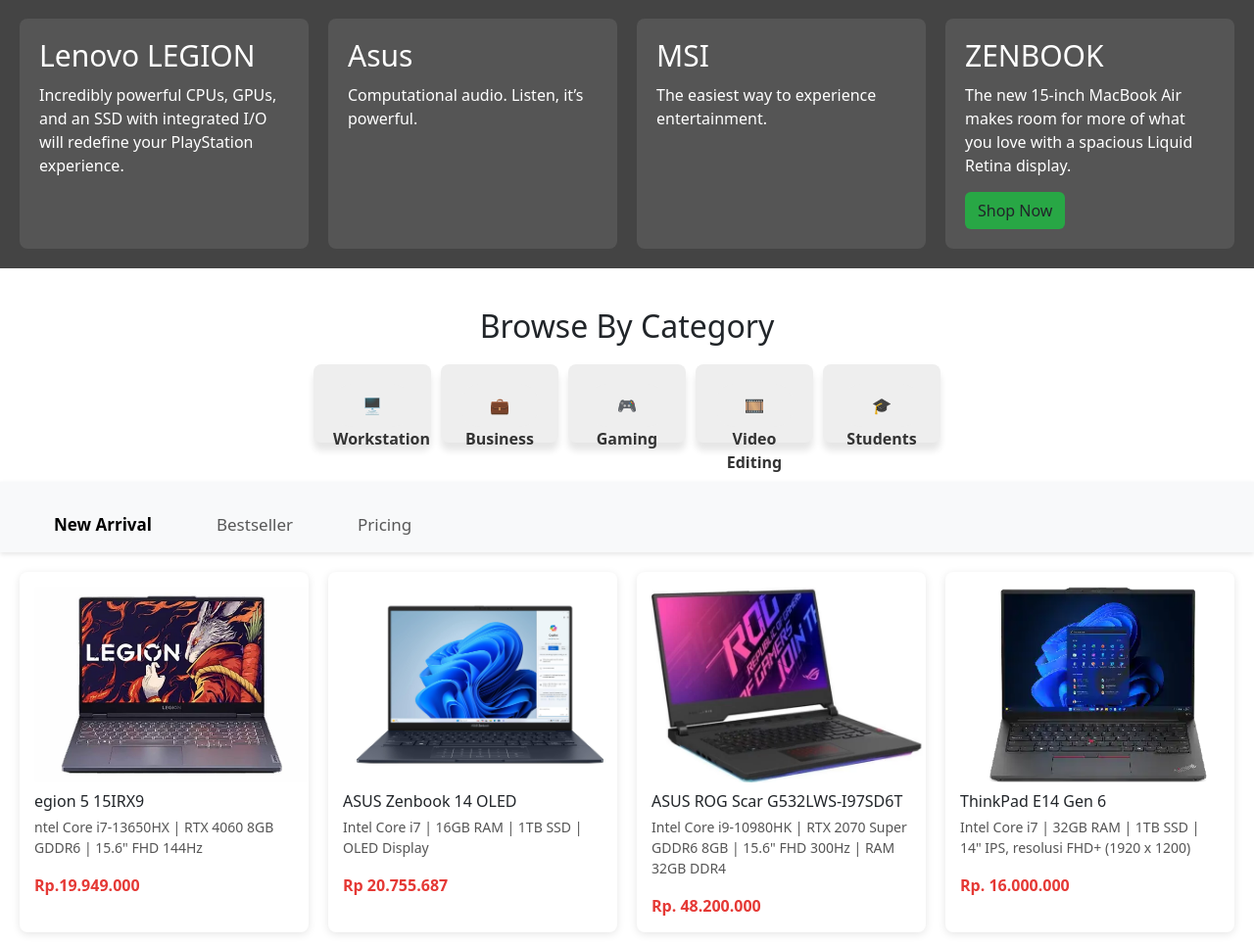
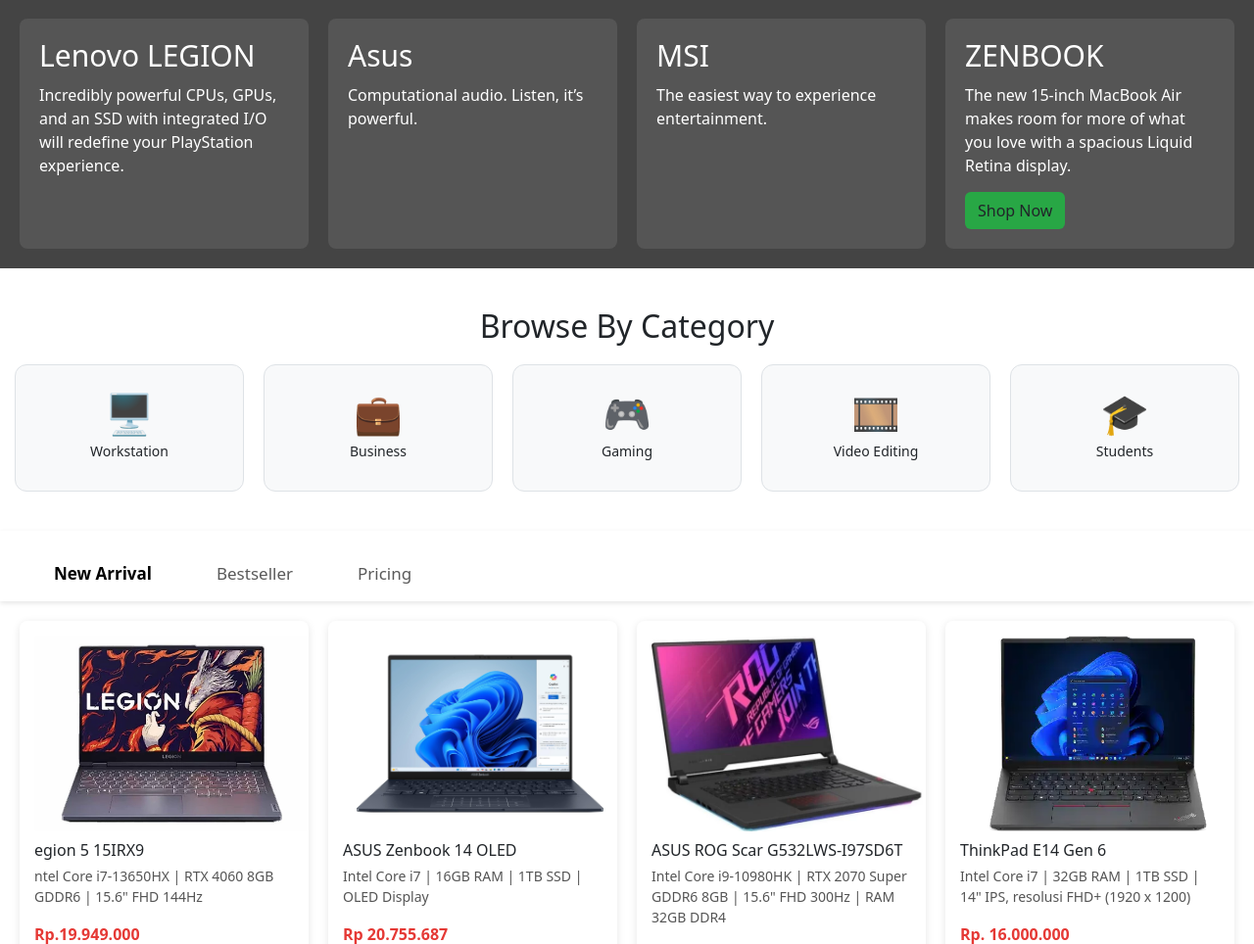
Before and after one commit to ddaannuu/Project-Website-Laptop, a PHP site: page / in a window 1280 px wide. Shown: the part 593-1557 px from the top of the page at 98% size. Run offline with PHP 8.4, Linux system fonts and the light colour scheme; some libraries are stand-ins or nearby versions.

Commit message:
perbaikan browse by category

```diff
--- a/index.html
+++ b/index.html
@@ -114,7 +114,7 @@
     </section>
 
     <!-- Navbar Product -->
-    <nav class="navbar navbar-expand-lg bg-body-tertiary">
+    <nav class="navbar navbar-expand-lg gi">
       <div class="container-fluid">
         <button class="navbar-toggler" type="button" data-bs-toggle="collapse" data-bs-target="#navbarNav" aria-controls="navbarNav" aria-expanded="false" aria-label="Toggle navigation">
           <span class="navbar-toggler-icon"></span>
--- a/styles.css
+++ b/styles.css
@@ -130,25 +130,6 @@
 .product .btn {
   background-color: #28a745;
 }
-.categories{
-  text-align: center;
-  padding: 40px;
-}
-.category-list{
-  display: flex;
-  justify-content: center;
-  gap: 20px;
-  margin-top: 20px;
-  flex-wrap: wrap;
-}
-.category-list div {
-  padding: 10px 20px;
-  border: 0px solid #ccc;
-  border-radius: 20px;
-  background: #f8f8f8;
-}
-
-
 
 .logo{
   margin-right: 70px;
@@ -157,47 +138,60 @@
 .navbare{
   font-size: 13px;
 }
-.categories{
+
+.categories {
+  padding: 40px 0;
   text-align: center;
-  padding: 40px;
+}
 
-}
-.category-list{
-  display: flex;
-  justify-content: center;
+.category-list {
+  display: grid;
+  grid-template-columns: repeat(auto-fit, minmax(120px, 1fr));
   gap: 20px;
+  padding: 0 15px;
   margin-top: 20px;
-  flex-wrap: wrap;
-}
-.category-list div {
-  padding: 10px 20px;
-  border-radius: 20px;
-  background: #eee;
-
-}
-.category-list {
-  display: flex;
-  flex-wrap: wrap;
-  gap: 10px;
 }
 
 .category-item {
-  display: inline-block;
-  padding: 20px 20px;
-  background-color: #eee;
-  border-radius: 8px;
+  background-color: #f8f9fa;
+  border: 1px solid #dee2e6;
+  border-radius: 12px;
+  padding: 20px 10px;
+  display: flex;
+  flex-direction: column;
+  align-items: center;
+  justify-content: center; /* Tambahkan ini */
   text-decoration: none;
-  color: #333;
-  font-weight: bold;
-  transition: background-color 0.3s;
-  box-shadow: 0 8px 7px rgba(0,0,0,0.1);
-  width: 120px;
-  height: 80px;
+  color: #212529;
+  transition: transform 0.2s ease-in-out;
+  height: 130px;
+  overflow: hidden;
+  text-align: center;
+}
+
+.category-item .icon {
+  font-size: 2.5rem;
+  line-height: 1;
+  margin-bottom: 8px;
+  display: flex;
+  align-items: center;
+  justify-content: center;
 }
 
 .category-item:hover {
+  background-color: #e2e6ea;
   transform: translateY(-5px);
 }
+
+
+.category-item span {
+  font-size: 14px;
+  font-weight: 500;
+  word-break: break-word;
+  text-align: center;
+}
+
+
 .navbar {
   display: flex;
   gap: 20px;
```
